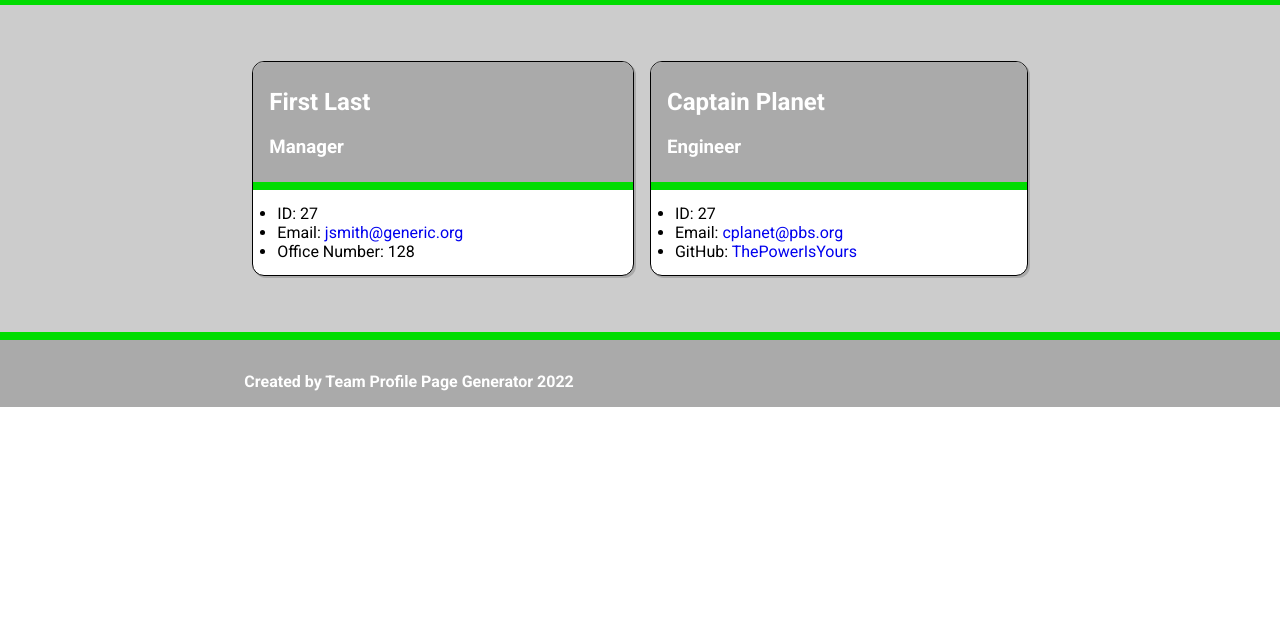
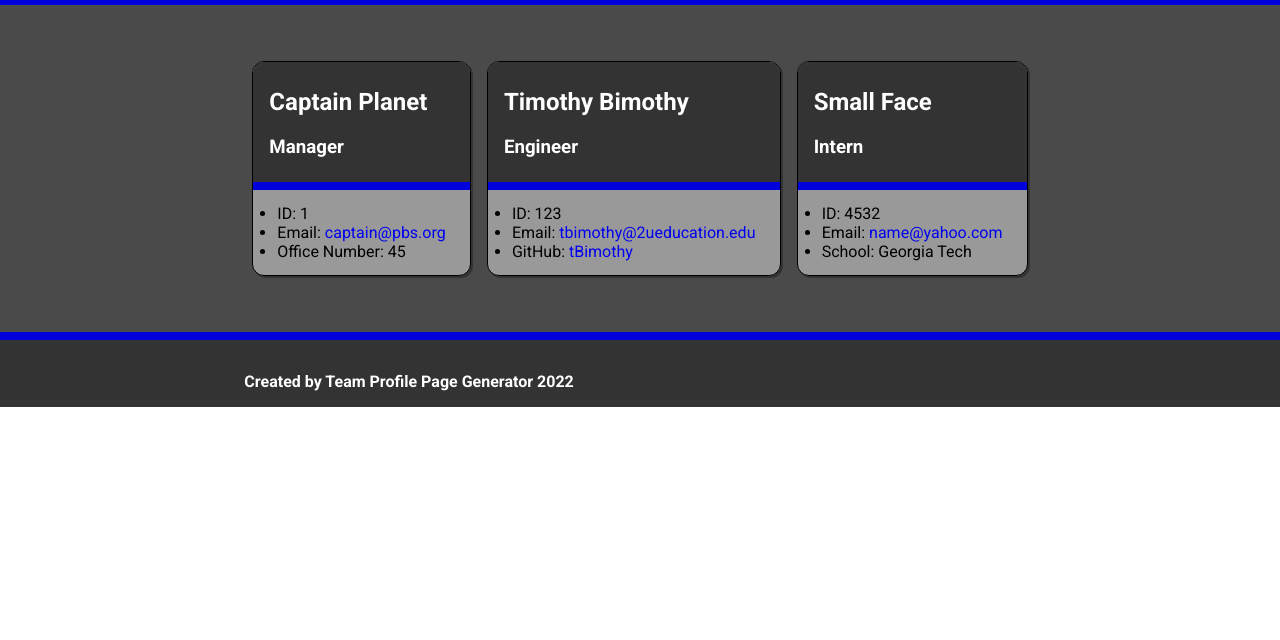
Before and after one commit to Rowe2ry/team_profile_generator, a website: page dist/Captain_team.html in a window 1280 px wide. Shown: the part 160-800 px from the top of the page. Drawn offline with Linux system fonts and the light colour scheme.

```diff
--- a/dist/First_team.html
+++ b/dist/Captain_team.html
@@ -7,7 +7,7 @@
         <link rel="preconnect" href="https://fonts.googleapis.com">
         <link rel="preconnect" href="https://fonts.gstatic.com" crossorigin>
         <link href="https://fonts.googleapis.com/css2?family=Roboto:wght@300;400;700&display=swap" rel="stylesheet">
-        <link rel="stylesheet" href="./assets/First_style.css">
+        <link rel="stylesheet" href="./assets/Captain_style.css">
         <title>About Us</title>
     </head>
     <body>
@@ -33,7 +33,7 @@
     <article class="card">
         <section class="employee__title">
             <h2>
-                First Last
+                Captain Planet
             </h2>
             <h3>
                 Manager
@@ -42,14 +42,14 @@
         <div class="decorative"></div>
         <section class="employee__details">
             <ul class="employee__attributes">
-                <li class="attribute">ID: 27</li>
-                <li class="attribute">Email: <a href="mailto:jsmith@generic.org">jsmith@generic.org</a></li>
-                <li class="attribute">Office Number: 128</li>
+                <li class="attribute">ID: 1</li>
+                <li class="attribute">Email: <a href="mailto:captain@pbs.org">captain@pbs.org</a></li>
+                <li class="attribute">Office Number: 45</li>
         </section>
     </article><article class="card">
         <section class="employee__title">
             <h2>
-                Captain Planet
+                Timothy Bimothy
             </h2>
             <h3>
                 Engineer
@@ -58,9 +58,25 @@
         <div class="decorative"></div>
         <section class="employee__details">
             <ul class="employee__attributes">
-                <li class="attribute">ID: 27</li>
-                <li class="attribute">Email: <a href="mailto:cplanet@pbs.org">cplanet@pbs.org</a></li>
-                <li class="attribute">GitHub: <a href="https://www.github.com/ThePowerIsYours" target="_blank">ThePowerIsYours</a></li>
+                <li class="attribute">ID: 123</li>
+                <li class="attribute">Email: <a href="mailto:tbimothy@2ueducation.edu">tbimothy@2ueducation.edu</a></li>
+                <li class="attribute">GitHub: <a href="https://www.github.com/tBimothy" target="_blank">tBimothy</a></li>
+        </section>
+    </article><article class="card">
+        <section class="employee__title">
+            <h2>
+                Small Face
+            </h2>
+            <h3>
+                Intern
+            </h3>
+        </section>
+        <div class="decorative"></div>
+        <section class="employee__details">
+            <ul class="employee__attributes">
+                <li class="attribute">ID: 4532</li>
+                <li class="attribute">Email: <a href="mailto:name@yahoo.com">name@yahoo.com</a></li>
+                <li class="attribute">School: Georgia Tech</li>
         </section>
     </article>
     <div>
--- a/dist/assets/First_style.css
+++ b/dist/assets/Captain_style.css
@@ -1,11 +1,11 @@
 
     :root {
-        --clr-primary: #aaa;
-        --clr-secondary: #ccc;
-        --clr-tertiary: #fff;
+        --clr-primary: #333;
+        --clr-secondary: #4a4a4a;
+        --clr-tertiary: #999;
         --clr-heading-fonts: #fff;
         --clr-body-fonts: #000;
-        --clr-accent: #00dc00;
+        --clr-accent: #0000dc;
         font-size: 16px;
     }
     body {
```
Also changed, not shown: README.md.
